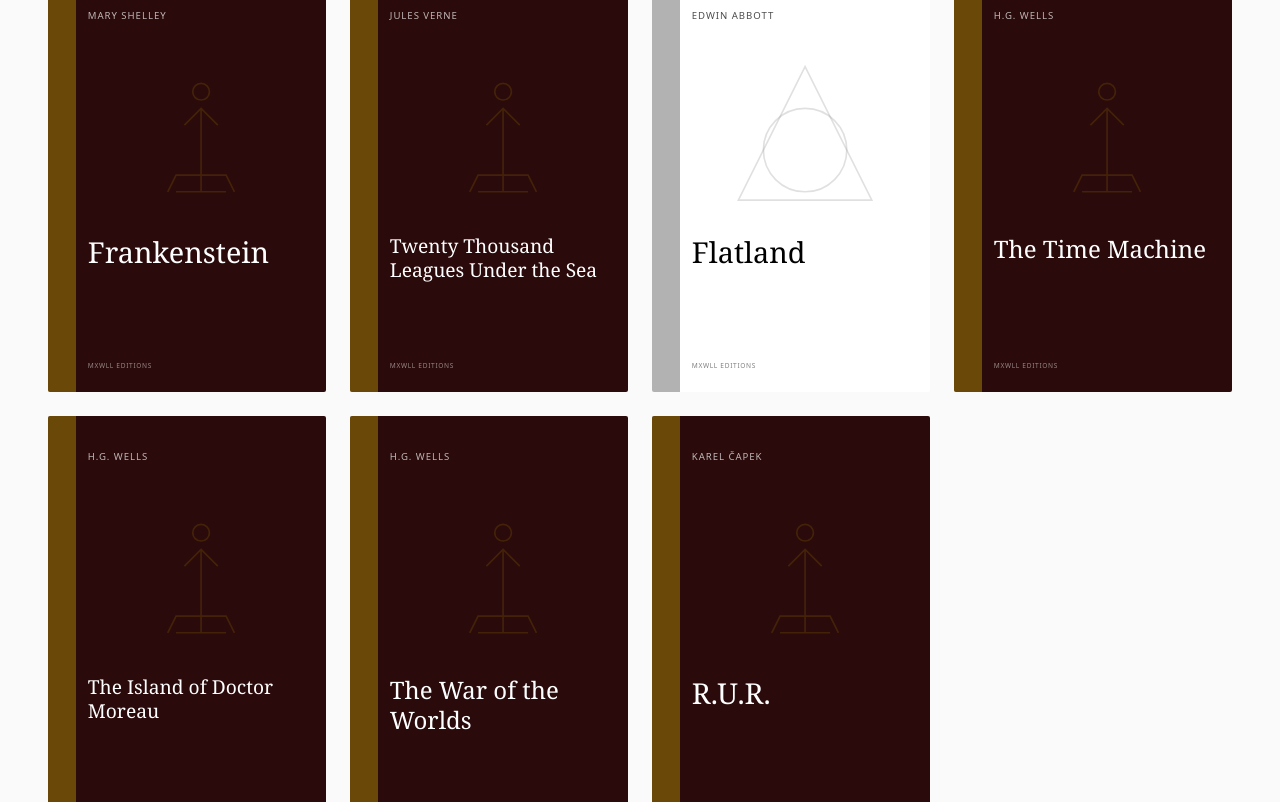
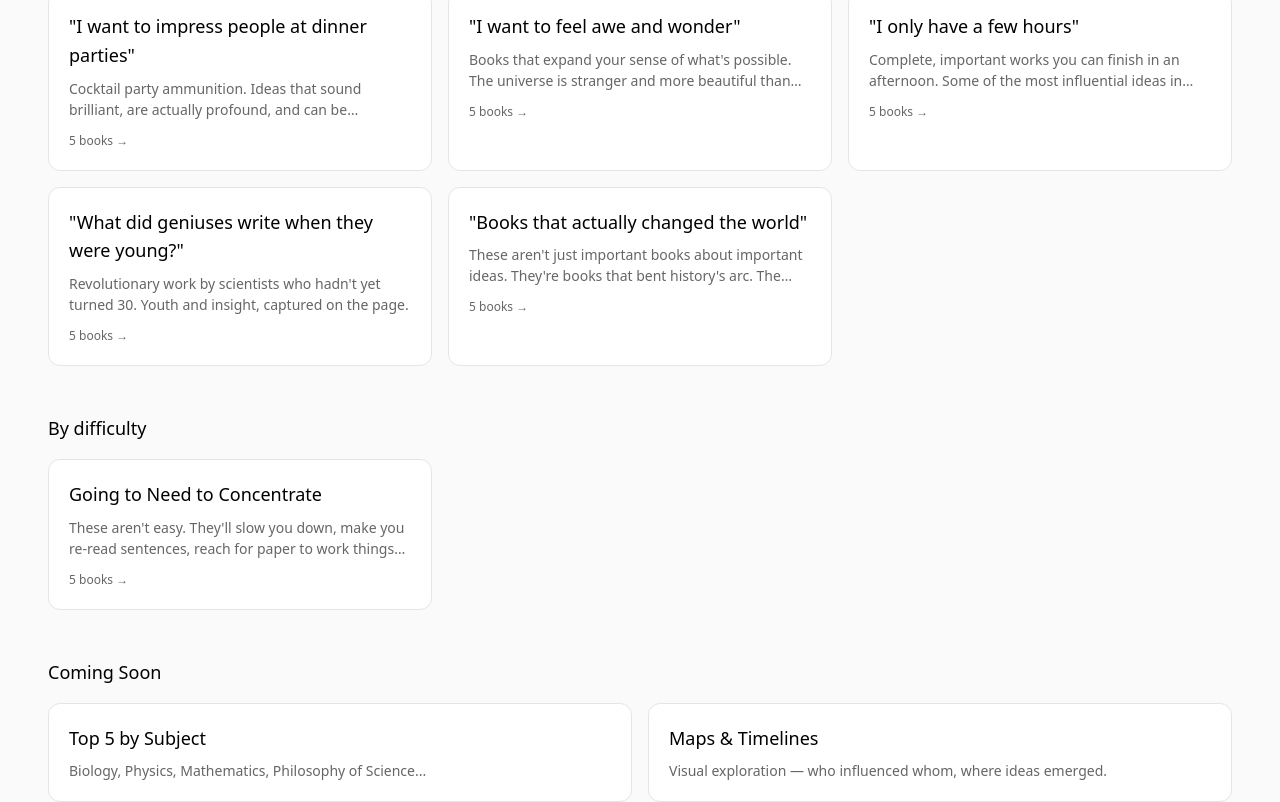
Before and after one commit to Axisophy/maxwell, a Next.js app: page /vault/paths in a window 1280 px wide. Shown: the part 459-1261 px from the top of the page. Built offline with nearby package versions, Linux system fonts and the light colour scheme; a web font is replaced by a local one.

Commit message:
reading paths page corrected

```diff
--- a/src/app/vault/paths/page.tsx
+++ b/src/app/vault/paths/page.tsx
@@ -1,8 +1,9 @@
-import BookWidget from '@/components/BookWidget'
-import { getBooksByEra } from '@/lib/books'
+import Link from 'next/link'
+import { readingPaths } from '@/lib/reading-paths'
 
-export default function ScientificFictionPage() {
-  const books = getBooksByEra('scientific-fiction')
+export default function PathsPage() {
+  const moodPaths = readingPaths.filter(p => p.category === 'mood')
+  const depthPaths = readingPaths.filter(p => p.category === 'depth')
 
   return (
     <main className="min-h-screen bg-shell-light">
@@ -10,30 +11,75 @@ export default function ScientificFictionPage() {
 
       <div className="px-4 md:px-8 lg:px-12 py-8">
         <div className="mb-8">
-          <h1 className="text-3xl font-light text-text-primary mb-2">Scientific Fiction</h1>
+          <h1 className="text-3xl font-light text-text-primary mb-2">Reading Paths</h1>
           <p className="text-text-muted max-w-2xl">
-            1818–1920 — Shelley, Verne, Wells, Čapek. The birth of science fiction
-            as a literary form, when writers first imagined what science might make possible.
+            Curated journeys through the collection. Not sure where to start?
+            Tell us what you're in the mood for.
           </p>
-          <p className="text-sm text-text-muted mt-2">{books.length} works</p>
         </div>
 
-        <div className="grid grid-cols-2 md:grid-cols-3 lg:grid-cols-4 gap-4 lg:gap-6">
-          {books.map((book) => (
-            <BookWidget
-              key={book.slug}
-              slug={book.slug}
-              title={book.title}
-              author={book.author}
-              authorDates={book.authorDates}
-              yearDisplay={book.yearDisplay}
-              series={book.series}
-              description={book.description}
-              readingTime={book.readingTime}
-              pageCount={book.pageCount}
-            />
-          ))}
-        </div>
+        {/* Mood-based paths */}
+        <section className="mb-12">
+          <h2 className="text-lg font-normal text-text-primary mb-4">What are you in the mood for?</h2>
+          <div className="grid grid-cols-1 md:grid-cols-2 lg:grid-cols-3 gap-4">
+            {moodPaths.map((path) => (
+              <Link
+                key={path.slug}
+                href={`/vault/paths/${path.slug}`}
+                className="bg-white rounded-xl border border-[#e5e5e5] p-5 hover:border-text-primary transition-colors group"
+              >
+                <p className="text-lg font-normal text-text-primary mb-2 group-hover:underline">
+                  "{path.question}"
+                </p>
+                <p className="text-sm text-text-muted line-clamp-2">{path.description}</p>
+                <span className="text-xs text-text-muted mt-3 block">
+                  {path.bookSlugs.length} books →
+                </span>
+              </Link>
+            ))}
+          </div>
+        </section>
+
+        {/* Depth-based paths */}
+        <section className="mb-12">
+          <h2 className="text-lg font-normal text-text-primary mb-4">By difficulty</h2>
+          <div className="grid grid-cols-1 md:grid-cols-2 lg:grid-cols-3 gap-4">
+            {depthPaths.map((path) => (
+              <Link
+                key={path.slug}
+                href={`/vault/paths/${path.slug}`}
+                className="bg-white rounded-xl border border-[#e5e5e5] p-5 hover:border-text-primary transition-colors group"
+              >
+                <p className="text-lg font-normal text-text-primary mb-2 group-hover:underline">
+                  {path.title}
+                </p>
+                <p className="text-sm text-text-muted line-clamp-2">{path.description}</p>
+                <span className="text-xs text-text-muted mt-3 block">
+                  {path.bookSlugs.length} books →
+                </span>
+              </Link>
+            ))}
+          </div>
+        </section>
+
+        {/* Future sections */}
+        <section>
+          <h2 className="text-lg font-normal text-text-primary mb-4">Coming Soon</h2>
+          <div className="grid grid-cols-1 md:grid-cols-2 gap-4">
+            <div className="bg-white rounded-xl border border-[#e5e5e5] p-5">
+              <p className="text-lg font-normal text-text-primary mb-2">Top 5 by Subject</p>
+              <p className="text-sm text-text-muted">
+                Biology, Physics, Mathematics, Philosophy of Science...
+              </p>
+            </div>
+            <div className="bg-white rounded-xl border border-[#e5e5e5] p-5">
+              <p className="text-lg font-normal text-text-primary mb-2">Maps & Timelines</p>
+              <p className="text-sm text-text-muted">
+                Visual exploration — who influenced whom, where ideas emerged.
+              </p>
+            </div>
+          </div>
+        </section>
       </div>
 
       <div className="h-20 md:hidden" />
```
